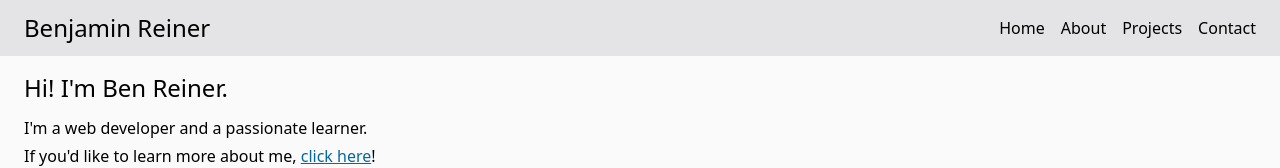
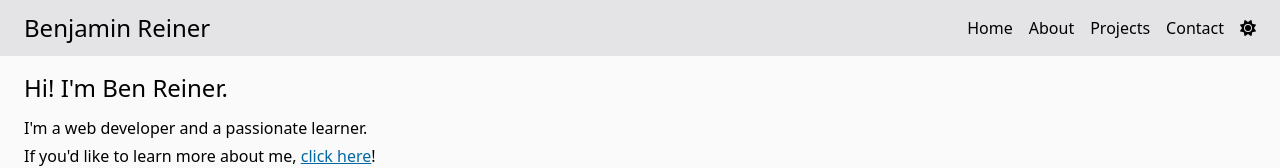
Before and after one commit to reinerb/btreiner-website, a Next.js app: page / in a window 1280 px wide. Shown: the top 168 px of the page. Built offline with nearby package versions, Linux system fonts and the light colour scheme.

Commit message:
Add ColorModeSwitcher component

```diff
--- /dev/null
+++ b/components/ColorModeSwitcher.jsx
@@ -0,0 +1,20 @@
+import React from 'react';
+import { useTheme } from 'next-themes';
+import { faMoon, faSun } from '@fortawesome/free-solid-svg-icons';
+import { FontAwesomeIcon } from '@fortawesome/react-fontawesome';
+
+const ColorModeSwitcher = () => {
+  const { systemTheme, theme, setTheme } = useTheme();
+  const currentTheme = theme === 'system' ? systemTheme : theme;
+
+  return (
+    <FontAwesomeIcon
+      icon={currentTheme === 'light' ? faSun : faMoon}
+      onClick={() =>
+        currentTheme === 'light' ? setTheme('dark') : setTheme('light')
+      }
+    />
+  );
+};
+
+export default ColorModeSwitcher;
--- a/components/Header.jsx
+++ b/components/Header.jsx
@@ -1,5 +1,6 @@
 import Link from 'next/link';
 import React from 'react';
+import ColorModeSwitcher from './ColorModeSwitcher';
 
 const Header = () => {
   return (
@@ -26,6 +27,9 @@ const Header = () => {
           <li className='hover:text-zinc-700 dark:hover:text-zinc-200'>
             <Link href='/contact'>Contact</Link>
           </li>
+          <li>
+            <ColorModeSwitcher />
+          </li>
         </ul>
       </nav>
     </header>
```
